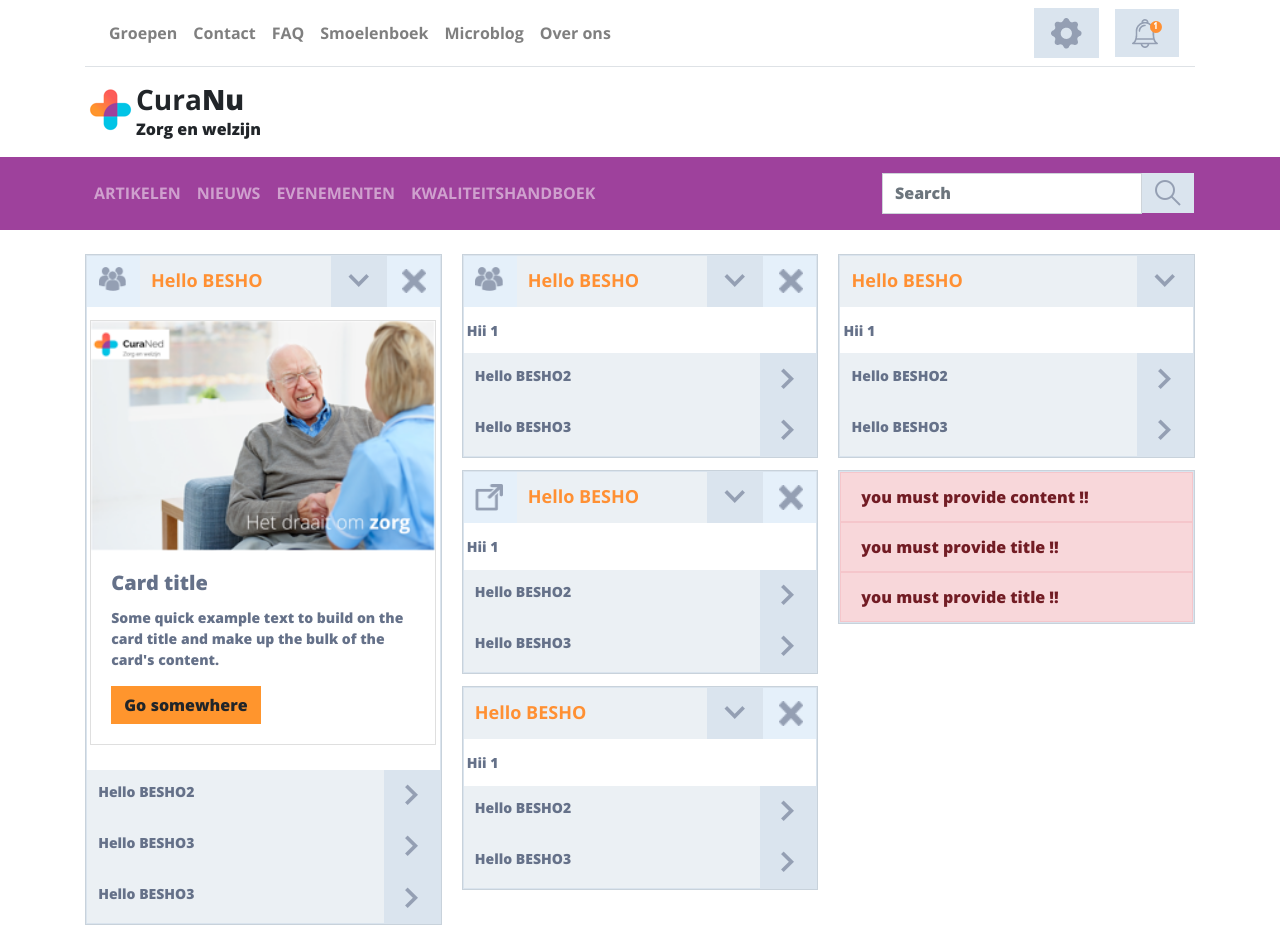
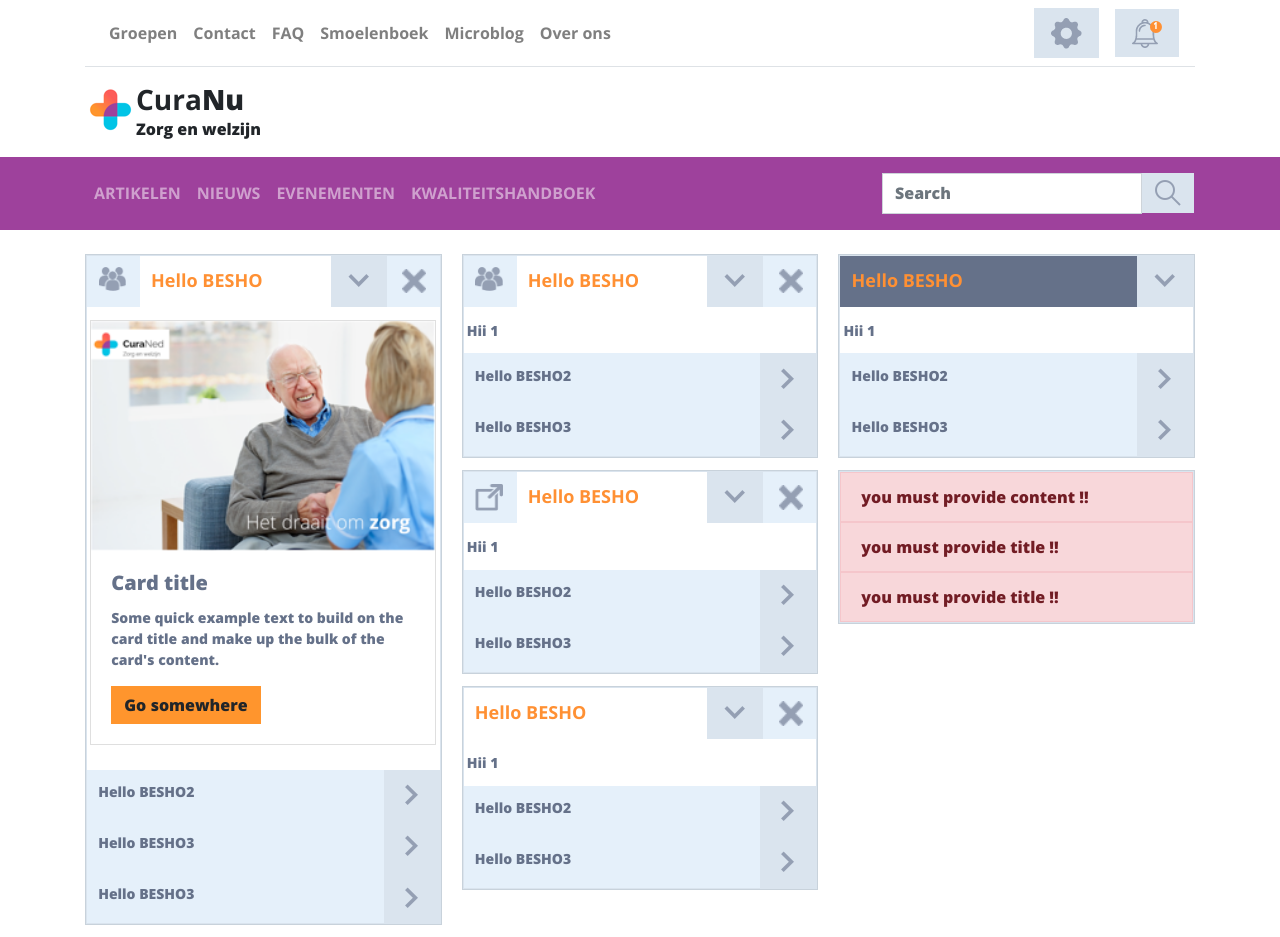
Before and after one commit to beshoyrmansour/youwe_assessment_react, a React (Create React App) app: page / in a window 1280 px wide. Built offline with nearby package versions, Linux system fonts and the light colour scheme.

Commit message:
fix Naming || fix CSS

```diff
--- /dev/null
+++ b/src/components/AccordionBlockComp.jsx
@@ -0,0 +1,85 @@
+import React, { useContext } from "react";
+import { AccordionContext } from "../contexts/AccordionContext";
+
+import { CSSTransition } from "react-transition-group";
+
+import arrowRightImg from "../assets/arrow-right.png";
+import arrowDownImg from "../assets/arrow-down.png";
+
+const AccordionBlockComp = props => {
+  console.log("props", props);
+  let isPrimary = props.isPrimary;
+  let isOpen = true;
+  const { activeItemId, setActiveItem } = useContext(AccordionContext);
+  if ((activeItemId === null && isPrimary) || activeItemId === props.innerKey) {
+    setActiveItem(props.innerKey);
+  }
+  if (!props.children)
+    return (
+      <div className="alert alert-danger" role="alert">
+        you must provide content !!
+      </div>
+    );
+  if (!props.title)
+    return (
+      <div className="alert alert-danger" role="alert">
+        you must provide title !!
+      </div>
+    );
+  else
+    return (
+      <React.Fragment>
+        <li>
+          {/* <h1>{activeItemId == props.innerKey ? "ACTIVE" : "INACTIVE"}</h1> */}
+          {activeItemId === props.innerKey ? (
+            <div className="open-item">
+              <div
+                // {!!props.cancelable && !!props.sideIcon}
+                className={props.cancelable || props.sideIcon ? "item-title-primary" : "item-title"}
+                onClick={() => {
+                  // setActiveItem(props.innerKey);
+                  isPrimary = false;
+                  setActiveItem("");
+                }}
+              >
+                <p className="item-title-text">{props.title ? props.title : "No Title"}</p>
+                <button className="btn btn-secondary">
+                  <img src={arrowDownImg} alt="" />
+                </button>
+              </div>
+              <CSSTransition
+                in={activeItemId === props.innerKey}
+                timeout={300}
+                classNames="open-item"
+                unmountOnExit
+                onEnter={() => setActiveItem(props.innerKey)}
+                onExited={() => setActiveItem("")}
+              >
+                <div className="accordion-item-contet">{props.children}</div>
+              </CSSTransition>
+            </div>
+          ) : (
+            <div
+              className="closed-item"
+              onClick={() => {
+                setActiveItem(props.innerKey);
+              }}
+            >
+              <div
+                className="item-title"
+                onClick={() => {
+                  setActiveItem(props.innerKey);
+                }}
+              >
+                <p className="item-title-text">{props.title ? props.title : "No Title"}</p>
+                <button className="btn btn-secondary">
+                  <img src={arrowRightImg} alt="" />
+                </button>
+              </div>
+            </div>
+          )}
+        </li>
+      </React.Fragment>
+    );
+};
+export default AccordionBlockComp;
--- a/src/components/AccordionComp.jsx
+++ b/src/components/AccordionComp.jsx
@@ -1,85 +1,47 @@
-import React, { useContext } from "react";
-import { AccordionContext } from "../contexts/AccordionContext";
+import React, { useContext, useEffect, useState } from "react";
+import AccordionContextProvider, { AccordionContext } from "../contexts/AccordionContext";
+import closeImg from "../assets/close.png";
 
-import { CSSTransition } from "react-transition-group";
+// import uuid from "uuid/v4";
 
-import arrowRightImg from "../assets/arrow-right.png";
-import arrowDownImg from "../assets/arrow-down.png";
+const uuidv4 = () => {
+  return "xxxxxxxx-xxxx-4xxx-yxxx-xxxxxxxxxxxx".replace(/[xy]/g, function(c) {
+    var r = (Math.random() * 16) | 0,
+      v = c == "x" ? r : (r & 0x3) | 0x8;
+    return v.toString(16);
+  });
+};
+const innerKey = uuidv4();
 
 const AccordionComp = props => {
-  console.log("props", props);
-  let isPrimary = props.isPrimary;
-  let isOpen = true;
-  const { activeItemId, setActiveItem } = useContext(AccordionContext);
-  if ((activeItemId === null && isPrimary) || activeItemId === props.innerKey) {
-    setActiveItem(props.innerKey);
-  }
-  if (!props.children)
-    return (
-      <div className="alert alert-danger" role="alert">
-        you must provide content !!
+  //   const { activeItemId } = useContext(AccordionContext);
+  //   console.log("children", props.children);
+  // let elements = React.Children.toArray(props.children);
+
+  const elements = React.Children.map(props.children, child =>
+    React.cloneElement(child, {
+      innerKey: uuidv4(),
+      cancelable: props.cancelable,
+      sideIcon: props.sideIcon
+    })
+  );
+  const [CloseMe, setCloseMe] = useState(true);
+  const toggleCloseMe = () => setCloseMe(!CloseMe);
+  return (
+    CloseMe && (
+      <div>
+        {/* {activeItemId} */}
+        <AccordionContextProvider>
+          <div className="card accordion-container-comp">
+            {props.sideIcon && <img className="accordion-container-icon" src={props.sideIcon} alt="" />}
+            {(props.cancelable || props.sideIcon) && (
+              <img className="accordion-container-close" style={{ right: "0px" }} src={closeImg} alt="" onClick={toggleCloseMe} />
+            )}
+            <ul className={(props.sideIcon && "hasIcon") || (props.cancelable && "cancelable")}>{elements}</ul>
+          </div>
+        </AccordionContextProvider>
       </div>
-    );
-  if (!props.title)
-    return (
-      <div className="alert alert-danger" role="alert">
-        you must provide title !!
-      </div>
-    );
-  else
-    return (
-      <React.Fragment>
-        <li>
-          {/* <h1>{activeItemId == props.innerKey ? "ACTIVE" : "INACTIVE"}</h1> */}
-          {activeItemId === props.innerKey ? (
-            <div className="open-item">
-              <div
-                // {!!props.cancelable && !!props.sideIcon}
-                className={props.cancelable || props.sideIcon ? "item-title-primary" : "item-title"}
-                onClick={() => {
-                  // setActiveItem(props.innerKey);
-                  isPrimary = false;
-                  setActiveItem("");
-                }}
-              >
-                <p className="item-title-text">{props.title ? props.title : "No Title"}</p>
-                <button className="btn btn-secondary">
-                  <img src={arrowDownImg} alt="" />
-                </button>
-              </div>
-              <CSSTransition
-                in={activeItemId === props.innerKey}
-                timeout={300}
-                classNames="open-item"
-                unmountOnExit
-                onEnter={() => setActiveItem(props.innerKey)}
-                onExited={() => setActiveItem("")}
-              >
-                <div className="accordion-item-contet">{props.children}</div>
-              </CSSTransition>
-            </div>
-          ) : (
-            <div
-              className="closed-item"
-              onClick={() => {
-                setActiveItem(props.innerKey);
-              }}
-            >
-              <div
-                className="item-title"
-                onClick={() => {
-                  setActiveItem(props.innerKey);
-                }}
-              >
-                <p className="item-title-text">{props.title ? props.title : "No Title"}</p>
-                <button className="btn btn-secondary">
-                  <img src={arrowRightImg} alt="" />
-                </button>
-              </div>
-            </div>
-          )}
-        </li>
-      </React.Fragment>
-    );
+    )
+  );
 };
 export default AccordionComp;
--- a/src/components/AccordionContainerComp.jsx
+++ /dev/null
@@ -1,47 +0,0 @@
-import React, { useContext, useEffect, useState } from "react";
-import AccordionContextProvider, { AccordionContext } from "../contexts/AccordionContext";
-import closeImg from "../assets/close.png";
-
-// import uuid from "uuid/v4";
-
-const uuidv4 = () => {
-  return "xxxxxxxx-xxxx-4xxx-yxxx-xxxxxxxxxxxx".replace(/[xy]/g, function(c) {
-    var r = (Math.random() * 16) | 0,
-      v = c == "x" ? r : (r & 0x3) | 0x8;
-    return v.toString(16);
-  });
-};
-const innerKey = uuidv4();
-
-const AccordionContainerComp = props => {
-  //   const { activeItemId } = useContext(AccordionContext);
-  //   console.log("children", props.children);
-  // let elements = React.Children.toArray(props.children);
-
-  const elements = React.Children.map(props.children, child =>
-    React.cloneElement(child, {
-      innerKey: uuidv4(),
-      cancelable: props.cancelable,
-      sideIcon: props.sideIcon
-    })
-  );
-  const [flag, setFlag] = useState(true);
-  const toggleFlag = () => setFlag(!flag);
-  return (
-    flag && (
-      <div>
-        {/* {activeItemId} */}
-        <AccordionContextProvider>
-          <div className="card accordion-container-comp">
-            {props.sideIcon && <img className="accordion-container-icon" src={props.sideIcon} alt="" />}
-            {(props.cancelable || props.sideIcon) && (
-              <img className="accordion-container-close" style={{ right: "0px" }} src={closeImg} alt="" onClick={toggleFlag} />
-            )}
-            <ul className={(props.sideIcon && "hasIcon") || (props.cancelable && "cancelable")}>{elements}</ul>
-          </div>
-        </AccordionContextProvider>
-      </div>
-    )
-  );
-};
-export default AccordionContainerComp;
--- a/src/components/index.js
+++ b/src/components/index.js
@@ -1,4 +1,4 @@
-import AccordionContainerComp from "./AccordionContainerComp";
 import AccordionComp from "./AccordionComp";
+import AccordionBlockComp from "./AccordionBlockComp";
 import Navbars from "./Navbars";
-export { AccordionContainerComp, AccordionComp, Navbars };
+export { AccordionComp, AccordionBlockComp, Navbars };
--- a/src/pages/AccordionPage.jsx
+++ b/src/pages/AccordionPage.jsx
@@ -1,5 +1,5 @@
 import React, { useState } from "react";
-import { AccordionContainerComp, AccordionComp } from "../components";
+import { AccordionComp, AccordionBlockComp } from "../components";
 import groupsImg from "../assets/groups.png";
 import externalImg from "../assets/external-link.png";
 import oldmanImg from "../assets/unnamed.png";
@@ -8,8 +8,8 @@ import "./accordion.scss";
 function AccordionPage() {
   return (
     <div className="card-columns">
-      <AccordionContainerComp sideIcon={groupsImg}>
-        <AccordionComp isPrimary title={"Hello BESHO"}>
+      <AccordionComp sideIcon={groupsImg}>
+        <AccordionBlockComp isPrimary title={"Hello BESHO"}>
           <div className="card">
             <img className="card-img-top" src={oldmanImg} alt="Card image cap" />
             <div className="card-body">
@@ -20,73 +20,73 @@ function AccordionPage() {
               </a>
             </div>
           </div>
-        </AccordionComp>
-        <AccordionComp title={"Hello BESHO2"}>
+        </AccordionBlockComp>
+        <AccordionBlockComp title={"Hello BESHO2"}>
           <div>Hii 2</div>
-        </AccordionComp>
-        <AccordionComp title={"Hello BESHO3"}>
+        </AccordionBlockComp>
+        <AccordionBlockComp title={"Hello BESHO3"}>
           <div>Hii 3</div>
-        </AccordionComp>
-        <AccordionComp title={"Hello BESHO3"}>
+        </AccordionBlockComp>
+        <AccordionBlockComp title={"Hello BESHO3"}>
           <div>Hii 3</div>
-        </AccordionComp>
-      </AccordionContainerComp>
+        </AccordionBlockComp>
+      </AccordionComp>
 
-      <AccordionContainerComp sideIcon={groupsImg}>
-        <AccordionComp isPrimary title={"Hello BESHO"}>
+      <AccordionComp sideIcon={groupsImg}>
+        <AccordionBlockComp isPrimary title={"Hello BESHO"}>
           <div>Hii 1</div>
-        </AccordionComp>
-        <AccordionComp title={"Hello BESHO2"}>
+        </AccordionBlockComp>
+        <AccordionBlockComp title={"Hello BESHO2"}>
           <div>Hii 2</div>
-        </AccordionComp>
-        <AccordionComp title={"Hello BESHO3"}>
+        </AccordionBlockComp>
+        <AccordionBlockComp title={"Hello BESHO3"}>
           <div>Hii 3</div>
-        </AccordionComp>
-      </AccordionContainerComp>
-      <AccordionContainerComp sideIcon={externalImg}>
-        <AccordionComp isPrimary title={"Hello BESHO"}>
+        </AccordionBlockComp>
+      </AccordionComp>
+      <AccordionComp sideIcon={externalImg}>
+        <AccordionBlockComp isPrimary title={"Hello BESHO"}>
           <div>Hii 1</div>
-        </AccordionComp>
-        <AccordionComp title={"Hello BESHO2"}>
+        </AccordionBlockComp>
+        <AccordionBlockComp title={"Hello BESHO2"}>
           <div>Hii 2</div>
-        </AccordionComp>
-        <AccordionComp title={"Hello BESHO3"}>
+        </AccordionBlockComp>
+        <AccordionBlockComp title={"Hello BESHO3"}>
           <div>Hii 3</div>
-        </AccordionComp>
-      </AccordionContainerComp>
-      <AccordionContainerComp cancelable>
-        <AccordionComp isPrimary title={"Hello BESHO"}>
+        </AccordionBlockComp>
+      </AccordionComp>
+      <AccordionComp cancelable>
+        <AccordionBlockComp isPrimary title={"Hello BESHO"}>
           <div>Hii 1</div>
-        </AccordionComp>
-        <AccordionComp title={"Hello BESHO2"}>
+        </AccordionBlockComp>
+        <AccordionBlockComp title={"Hello BESHO2"}>
           <div>Hii 2</div>
-        </AccordionComp>
-        <AccordionComp title={"Hello BESHO3"}>
+        </AccordionBlockComp>
+        <AccordionBlockComp title={"Hello BESHO3"}>
           <div>Hii 3</div>
-        </AccordionComp>
-      </AccordionContainerComp>
+        </AccordionBlockComp>
+      </AccordionComp>
 
-      <AccordionContainerComp>
-        <AccordionComp isPrimary title={"Hello BESHO"}>
+      <AccordionComp>
+        <AccordionBlockComp isPrimary title={"Hello BESHO"}>
           <div>Hii 1</div>
-        </AccordionComp>
-        <AccordionComp title={"Hello BESHO2"}>
+        </AccordionBlockComp>
+        <AccordionBlockComp title={"Hello BESHO2"}>
           <div>Hii 2</div>
-        </AccordionComp>
-        <AccordionComp title={"Hello BESHO3"}>
+        </AccordionBlockComp>
+        <AccordionBlockComp title={"Hello BESHO3"}>
           <div>Hii 3</div>
-        </AccordionComp>
-      </AccordionContainerComp>
+        </AccordionBlockComp>
+      </AccordionComp>
 
-      <AccordionContainerComp>
-        <AccordionComp />
-        <AccordionComp>
+      <AccordionComp>
+        <AccordionBlockComp />
+        <AccordionBlockComp>
           <div>Hii 2</div>
-        </AccordionComp>
-        <AccordionComp>
+        </AccordionBlockComp>
+        <AccordionBlockComp>
           <div>Hii 3</div>
-        </AccordionComp>
-      </AccordionContainerComp>
+        </AccordionBlockComp>
+      </AccordionComp>
     </div>
   );
 }
--- a/src/pages/accordion.scss
+++ b/src/pages/accordion.scss
@@ -36,7 +36,7 @@ $minTitleHeight: 3.2rem;
         flex-direction: column;
         .item-title,
         .item-title-primary {
-          background-color: #ebf0f4;
+          //background-color: #ebf0f4;
           // background-color: rgb(255, 246, 246);
           // border: 1px solid black;
           display: flex;
```
